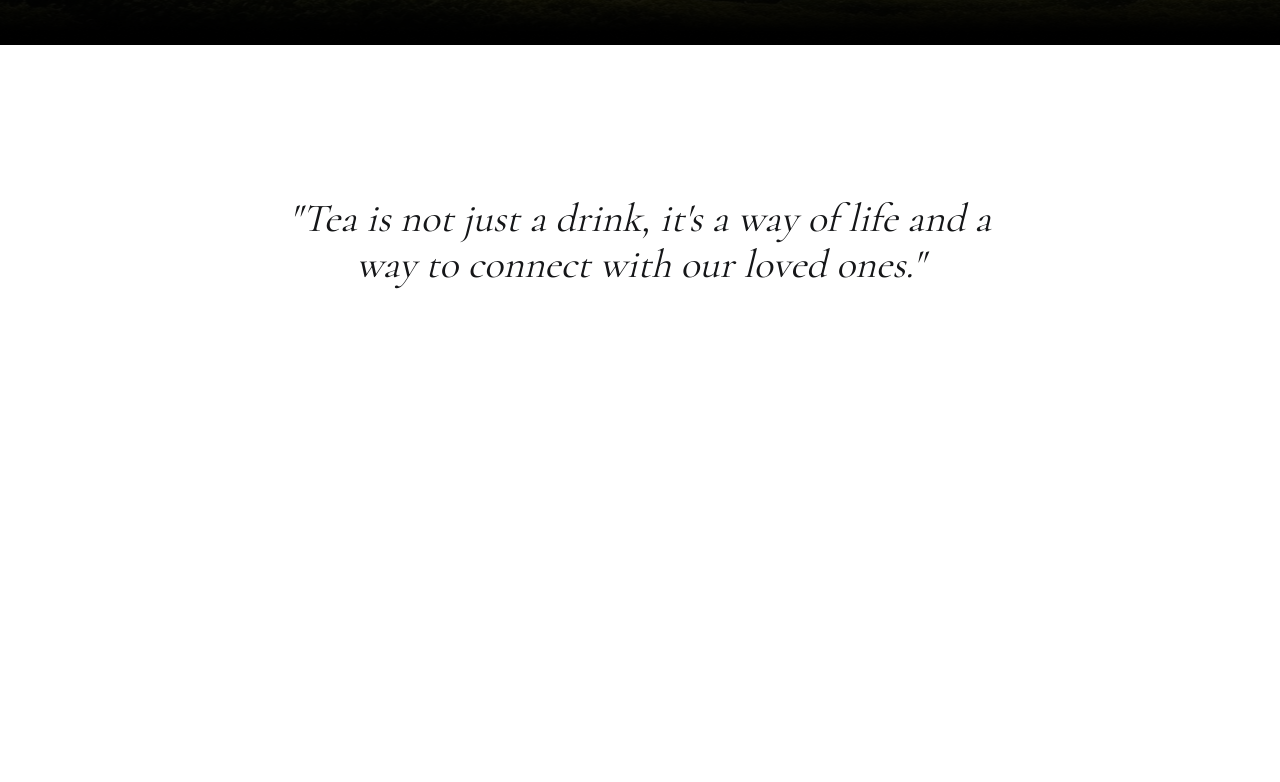
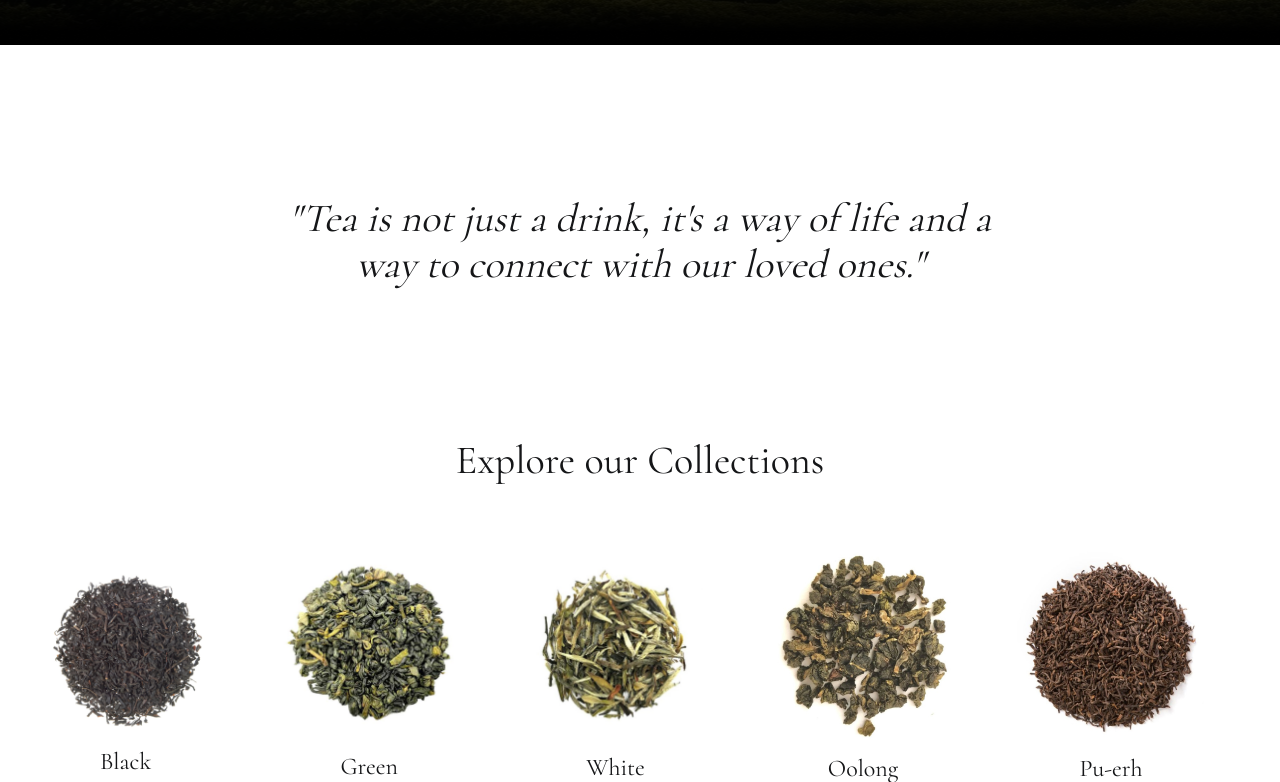
Before and after one commit to Makeilokoogehena/tealuxe-landing-page, a plain HTML site: page index.html in a window 1280 px wide. Shown: the part 659-1441 px from the top of the page. Before the commit the page ends 1096 px from the top, so only its background shows below. Drawn offline with nearby package versions, Linux system fonts and the light colour scheme; a web font is replaced by a local one.

Commit message:
FEAT: create assortment section

```diff
--- a/assets/css/styles.css
+++ b/assets/css/styles.css
@@ -2,12 +2,22 @@ p {
   margin: 0;
 }
 
-h1 {
+h1,
+h2 {
   margin: 0;
 }
 
 a {
   text-decoration: none;
+}
+
+li {
+  list-style-type: none;
+}
+
+ul {
+  margin: 0;
+  padding: 0;
 }
 
 body {
@@ -64,7 +74,6 @@ body {
   padding: 0;
   margin: 0;
   display: flex;
-  list-style-type: none;
 }
 
 .menu__item {
@@ -90,7 +99,6 @@ body {
 }
 
 .user-actions__item {
-  list-style-type: none;
   margin-right: 20px;
 }
 
@@ -108,7 +116,6 @@ body {
 .preview__info {
   color: #ffffff;
   min-height: 500px;
-  /* padding: 0 20px; */
   display: flex;
   flex-direction: column;
   justify-content: flex-end;
@@ -144,3 +151,31 @@ body {
   font-weight: 300;
   text-align: center;
 }
+
+.assortment__title {
+  text-align: center;
+  font-size: 40px;
+  font-weight: 400;
+}
+
+.assortment__list {
+  display: flex;
+  justify-content: space-between;
+  margin-top: 60px;
+  text-align: center;
+}
+
+.assortment__item {
+  margin-right: 40px;
+  overflow: hidden;
+  max-width: 208px;
+}
+
+.assortment__image {
+  width: 100%;
+}
+
+.assortment__name {
+  font-size: 24px;
+  margin-top: 10px;
+}
--- a/index.html
+++ b/index.html
@@ -97,4 +97,51 @@
       </p>
     </blockquote>
   </section>
+  <section class="assortment">
+    <div class="container">
+      <h2 class="assortment__title">Explore our Collections</h2>
+      <ul class="assortment__list">
+        <li class="assortment__item">
+          <img
+            class="assortment__image"
+            src="assets/images/black-tea.png"
+            alt="black tea"
+          />
+          <span class="assortment__name">Black</span>
+        </li>
+        <li class="assortment__item">
+          <img
+            class="assortment__image"
+            src="assets/images/green-tea.png"
+            alt="green tea"
+          />
+          <span class="assortment__name">Green</span>
+        </li>
+        <li class="assortment__item">
+          <img
+            class="assortment__image"
+            src="assets/images/white-tea.png"
+            alt="white tea"
+          />
+          <span class="assortment__name">White</span>
+        </li>
+        <li class="assortment__item">
+          <img
+            class="assortment__image"
+            src="assets/images/oolong-tea.png"
+            alt="oolong tea"
+          />
+          <span class="assortment__name">Oolong</span>
+        </li>
+        <li class="assortment__item">
+          <img
+            class="assortment__image"
+            src="assets/images/pu-erh-tea.png"
+            alt="pu-erch tea"
+          />
+          <span class="assortment__name">Pu-erh</span>
+        </li>
+      </ul>
+    </div>
+  </section>
 </main>
```
Also changed, not shown: assets/images/black-tea.png (added), assets/images/green-tea.png (added), assets/images/oolong-tea.png (added), assets/images/pu-erh-tea.png (added), assets/images/white-tea.png (added).
